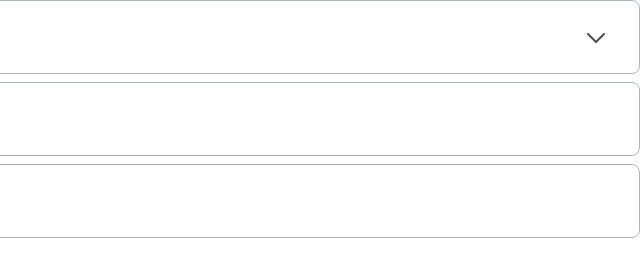
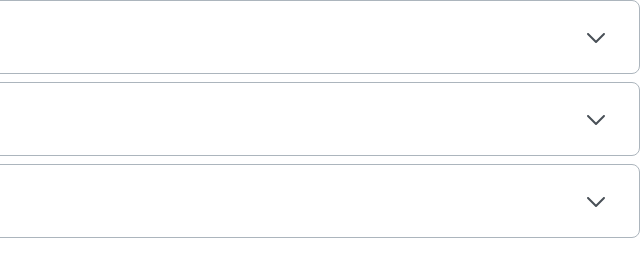
Before and after one commit to js-tasks-ru/htmlcss-20230530_amozalev, a website: page 03-lection1/02-accordion/index.html in a window 1280 px wide. Shown: the full height of the page, 640-1280 px from the left. Drawn offline with nearby package versions, Linux system fonts and the light colour scheme.

Commit message:
Added lost icons.

```diff
--- a/03-lection1/02-accordion/index.html
+++ b/03-lection1/02-accordion/index.html
@@ -42,7 +42,10 @@
             </details>
             <details class="accordion__item">
                 <summary class="accordion__summary">
-                    Accordion item
+                    <div class="accordion__title">Accordion item</div>
+                    <svg class="accordion__summary-icon icon">
+                        <use href="../../assets/images/icons.svg#arrow"></use>
+                    </svg>
                 </summary>
                 <div class="accordion__text">
                     <p>
@@ -57,7 +60,10 @@
             </details>
             <details class="accordion__item">
                 <summary class="accordion__summary">
-                    Accordion item
+                    <div class="accordion__title">Accordion item</div>
+                    <svg class="accordion__summary-icon icon">
+                        <use href="../../assets/images/icons.svg#arrow"></use>
+                    </svg>
                 </summary>
                 <div class="accordion__text">
                     <p>
```
